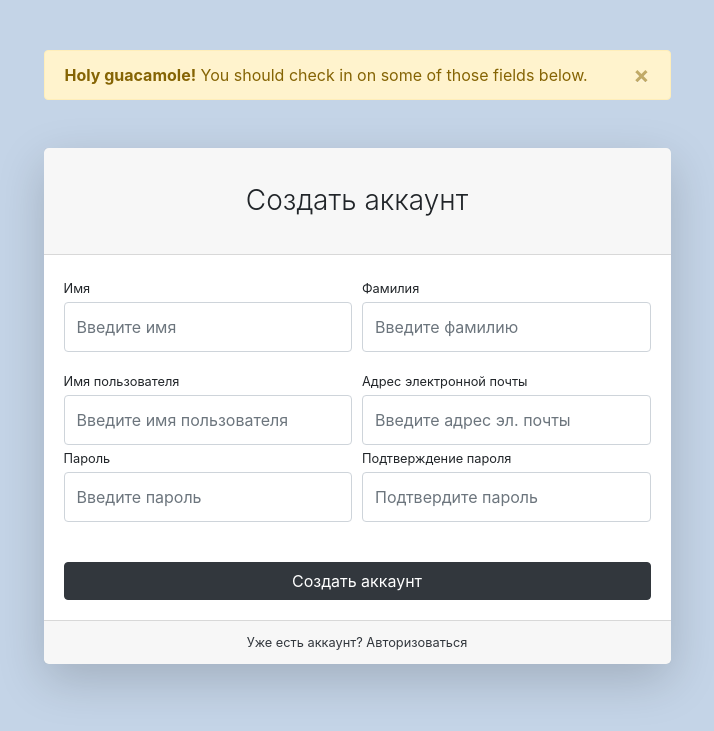
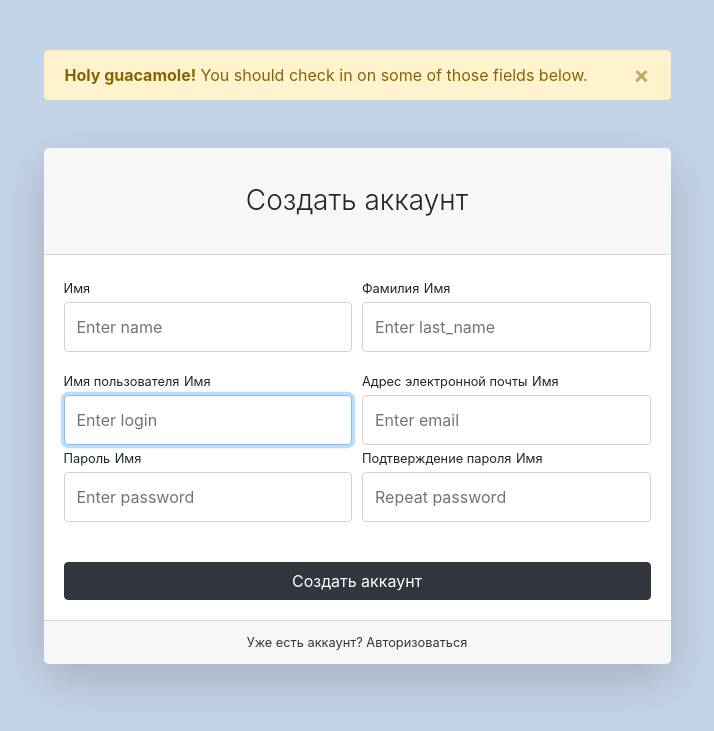
Before and after one commit to MassloveDen/Cloth-store, a Django app: page /userss/reg/ in a window 1280 px wide. Shown: the top 731 px of the page, without its empty margins (283-997 px from the left). Run offline with Django 3.2, Linux system fonts and the light colour scheme; some libraries are stand-ins or nearby versions.

Commit message:
add Registration, Auth, UserProfile

```diff
--- a/products/templates/products/body.html
+++ b/products/templates/products/body.html
@@ -38,7 +38,7 @@
                     <a class="nav-link" href="{% url 'userss:log' %}">Войти <i class="fas fa-sign-in-alt"></i></a>
                 </li>
                 <li class="nav-item">
-                    <a class="nav-link" href="auth/profile.html">Валерий П.
+                    <a class="nav-link" href="{% url 'userss:prof' %}">Валерий П.
                         <i class="fas fa-user-circle"></i>
                     </a>
                 </li>
--- a/userss/forms.py
+++ b/userss/forms.py
@@ -1,5 +1,5 @@
 from django import forms
-from django.contrib.auth.forms import AuthenticationForm
+from django.contrib.auth.forms import AuthenticationForm, UserCreationForm, UserChangeForm
 from userss.models import User
 
 class UserLoginForm(AuthenticationForm):
@@ -16,3 +16,37 @@
         super(UserLoginForm, self).__init__(*args, **kwargs)
         for field_name, field in self.fields.items():
             field.widget.attrs['class'] = 'form-control py-4'
+
+class UserRegistrationForm(UserCreationForm):
+    first_name = forms.CharField(widget=forms.TextInput(attrs={'placeholder': 'Enter name'}))
+    last_name = forms.CharField(widget=forms.TextInput(attrs={'placeholder': 'Enter last_name'}))
+    username = forms.CharField(widget=forms.TextInput(attrs={'placeholder': 'Enter login'}))
+    email = forms.CharField(widget=forms.EmailInput(attrs={'placeholder': 'Enter email'}))
+    password1 = forms.CharField(widget=forms.PasswordInput(attrs={'placeholder': 'Enter password'}))
+    password2 = forms.CharField(widget=forms.PasswordInput(attrs={'placeholder': 'Repeat password'}))
+
+
+    class Meta:
+        model = User
+        fields = ('first_name', 'last_name', 'username', 'email', 'password1', 'password2')
+
+
+    def __init__(self, *args, **kwargs):
+        super(UserRegistrationForm, self).__init__(*args, **kwargs)
+        for field_name, field in self.fields.items():
+            field.widget.attrs['class'] = 'form-control py-4'
+
+class UserProfileForm(UserChangeForm):
+    username = forms.CharField(widget=forms.TextInput(attrs={'readonly': True}), required=False)
+    email = forms.CharField(widget=forms.EmailInput(attrs={'readonly': True}), required=False)
+    image = forms.ImageField(widget=forms.FileInput(), required=False)
+
+    class Meta:
+        model = User
+        fields = ('username', 'email', 'first_name', 'last_name', 'image')
+
+        def __init__(self, *args, **kwargs):
+            super(UserChangeForm, self).__init__(*args, **kwargs)
+            for field_name, field in self.fields.items():
+                field.widget.attrs['class'] = 'form-control py-4'
+            self.fields['image'].widget.attrs['class']= 'custom-file-label'
--- a/userss/templates/userss/register.html
+++ b/userss/templates/userss/register.html
@@ -31,52 +31,50 @@
                             <div class="card-header"><h3 class="text-center font-weight-light my-4">Создать аккаунт</h3>
                             </div>
                             <div class="card-body">
-                                <form>
+                                <form action="{% url 'userss:regis' %}" method="post">
+                                    {% csrf_token %}
                                     <div class="form-row">
                                         <div class="col-md-6">
                                             <div class="form-group">
-                                                <label class="small mb-1" for="inputFirstName">Имя</label>
-                                                <input class="form-control py-4" id="inputFirstName" type="text"
-                                                       placeholder="Введите имя"/>
+                                                <label class="small mb-1" for="{{ form.first_name.id_for_label }}">Имя</label>
+                                                {{ form.first_name }}
                                             </div>
                                         </div>
                                         <div class="col-md-6">
                                             <div class="form-group">
                                                 <label class="small mb-1" for="inputLastName">Фамилия</label>
-                                                <input class="form-control py-4" id="inputLastName" type="text"
-                                                       placeholder="Введите фамилию"/>
+                                                <label class="small mb-1" for="{{ form.last_name.id_for_label }}">Имя</label>
+                                                {{ form.last_name }}
                                             </div>
                                         </div>
                                     </div>
                                     <div class="form-row">
                                         <div class="col-md-6">
                                             <label class="small mb-1" for="inputUsername">Имя пользователя</label>
-                                            <input class="form-control py-4" id="inputUsername" type="text"
-                                                   aria-describedby="usernameHelp"
-                                                   placeholder="Введите имя пользователя"/>
+                                           <label class="small mb-1" for="{{ form.username.id_for_label }}">Имя</label>
+                                                {{ form.username }}
                                         </div>
                                         <div class="col-md-6">
                                             <label class="small mb-1" for="inputEmailAddress">Адрес электронной
                                                 почты</label>
-                                            <input class="form-control py-4" id="inputEmailAddress" type="email"
-                                                   aria-describedby="emailHelp"
-                                                   placeholder="Введите адрес эл. почты"/>
+                                            <label class="small mb-1" for="{{ form.email.id_for_label }}">Имя</label>
+                                                {{ form.email }}
                                         </div>
                                     </div>
                                     <div class="form-row">
                                         <div class="col-md-6">
                                             <div class="form-group">
                                                 <label class="small mb-1" for="inputPassword">Пароль</label>
-                                                <input class="form-control py-4" id="inputPassword" type="password"
-                                                       placeholder="Введите пароль"/>
+                                                <label class="small mb-1" for="{{ form.password1.id_for_label }}">Имя</label>
+                                                {{ form.password1 }}
                                             </div>
                                         </div>
                                         <div class="col-md-6">
                                             <div class="form-group">
                                                 <label class="small mb-1" for="inputConfirmPassword">Подтверждение
                                                     пароля</label>
-                                                <input class="form-control py-4" id="inputConfirmPassword"
-                                                       type="password" placeholder="Подтвердите пароль"/>
+                                                <label class="small mb-1" for="{{ form.password2.id_for_label }}">Имя</label>
+                                                {{ form.password2 }}
                                             </div>
                                         </div>
                                     </div>
--- a/userss/urls.py
+++ b/userss/urls.py
@@ -1,6 +1,6 @@
 from django.urls import path
 
-from userss.views import login, reg
+from userss.views import login, reg, profile
 
 app_name = 'userss'
 
@@ -8,5 +8,6 @@
 
     path('login/', login, name='log'),
     path('reg/', reg, name='regis'),
+    path('profile/', profile, name='prof'),
 
 ]
--- a/userss/views.py
+++ b/userss/views.py
@@ -1,7 +1,7 @@
 from django.shortcuts import render, HttpResponseRedirect
 from django.urls import reverse
 from django.contrib import auth
-from userss.forms import UserLoginForm
+from userss.forms import UserLoginForm, UserRegistrationForm, UserProfileForm
 
 # Create your views here.
 
@@ -24,4 +24,25 @@
     return render(request, 'userss/login.html', context)
 
 def reg(request):
-    return render(request, 'userss/register.html')
+    if request.method == 'POST':
+        form = UserRegistrationForm(data=request.POST)
+        if form.is_valid():
+            form.save()
+            return HttpResponseRedirect(reverse('userss:log'))
+        else:
+            print(form.errors)
+    else:
+        form = UserRegistrationForm()
+    context = {'form':form}
+    return render(request, 'userss/register.html', context)
+
+def profile(request):
+    if request.method == 'POST':
+        form = UserProfileForm(data=request.POST, files=request.FILES, instance=request.user)
+        if form.is_valid():
+            form.save()
+            return HttpResponseRedirect(reverse('userss:prof'))
+    else:
+        form = UserProfileForm(instance=request.user)
+    context = {'form':form}
+    return render(request, 'userss/myprofile.html', context)
```
Also changed, not shown: userss/templates/userss/myprofile.html (added, +98 -0 lines), userss/templates/userss/profile.html (+6 -3 lines), db.sqlite3.
